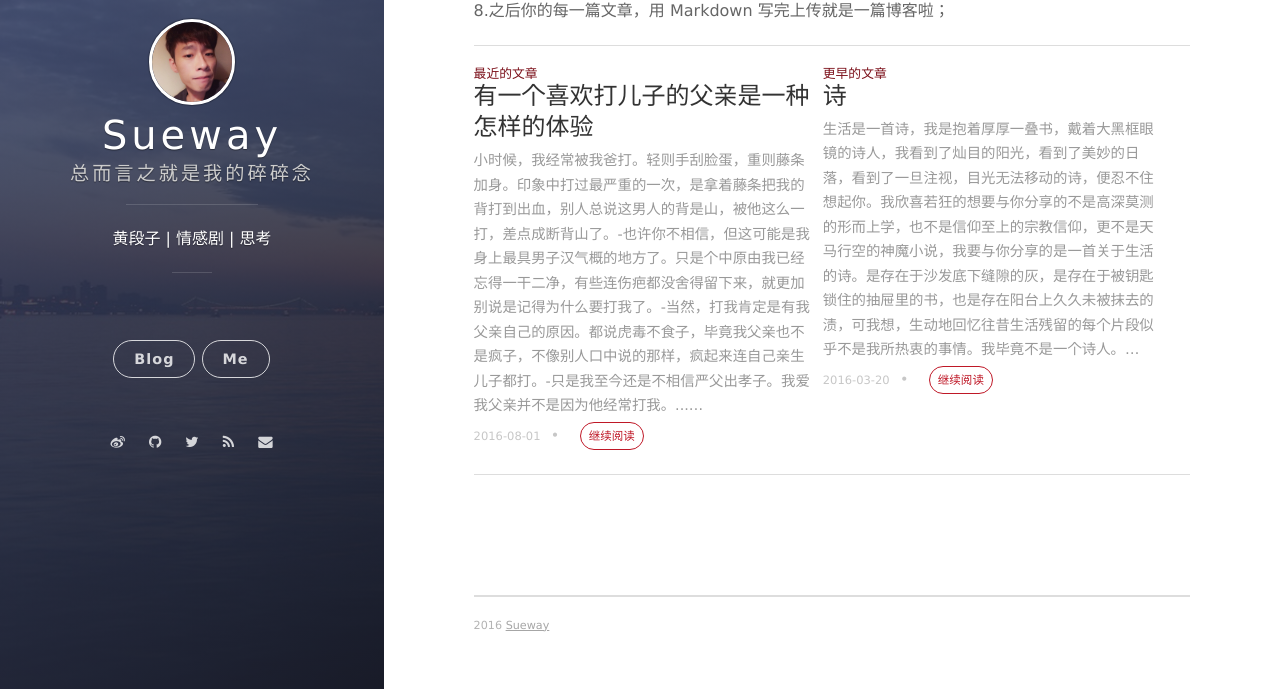
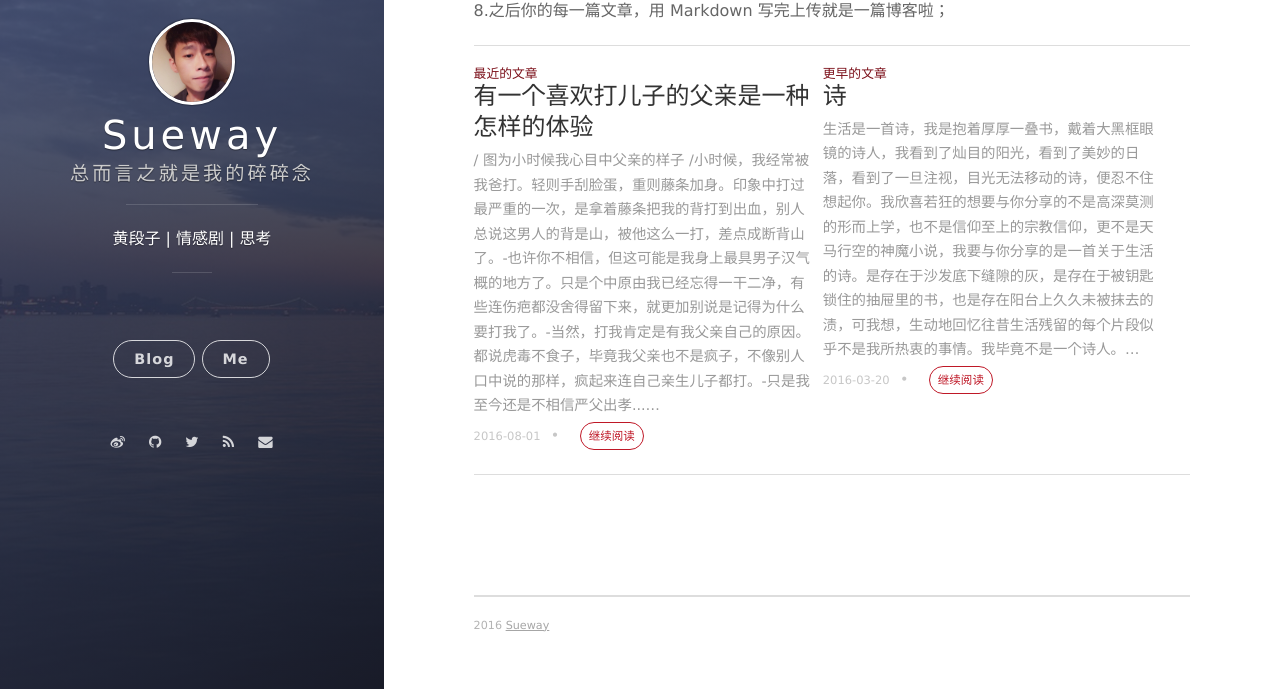
Before and after one commit to sueway/sueway.github.io, a Jekyll site: the page built from _posts/2016-04-03-coding pages.md, in a window 1280 px wide and 900 px high, scrolled down 2111 px, cut to the strip 211-900 px from the top of the window. Built offline with Jekyll 4.4.1, drawn with Linux system fonts in a browser that asks for light colours; nearby versions of some CDN libraries; Markdown is read by kramdown in place of the engine named in the settings; comment, search, counter and statistics services are not loaded.

Commit message:
update；

```diff
--- a/_posts/2016-08-01-dad&son.md
+++ b/_posts/2016-08-01-dad&son.md
@@ -7,7 +7,7 @@ author:     "Sueway"
 ---
  ![/ 图为小时候我心目中父亲的样子 /](http://ww1.sinaimg.cn/large/72f96cbagw1f6ebm0ffyzj20zk0k7119.jpg)
 
-
+*/ 图为小时候我心目中父亲的样子 /*
 
 小时候，我经常被我爸打。
 
@@ -179,4 +179,4 @@ author:     "Sueway"
 
 -
 
-* 图来自 Pixabay
+*图来自 Pixabay*
```
